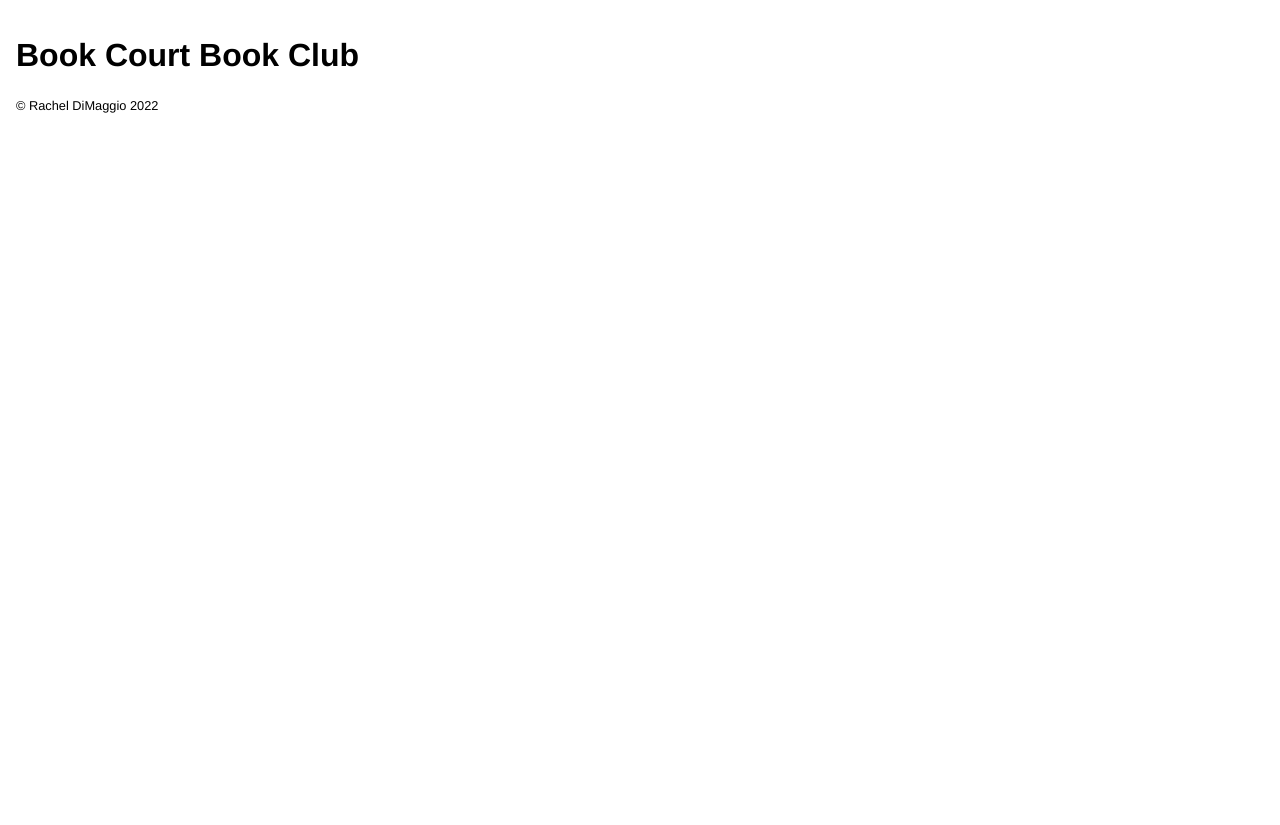
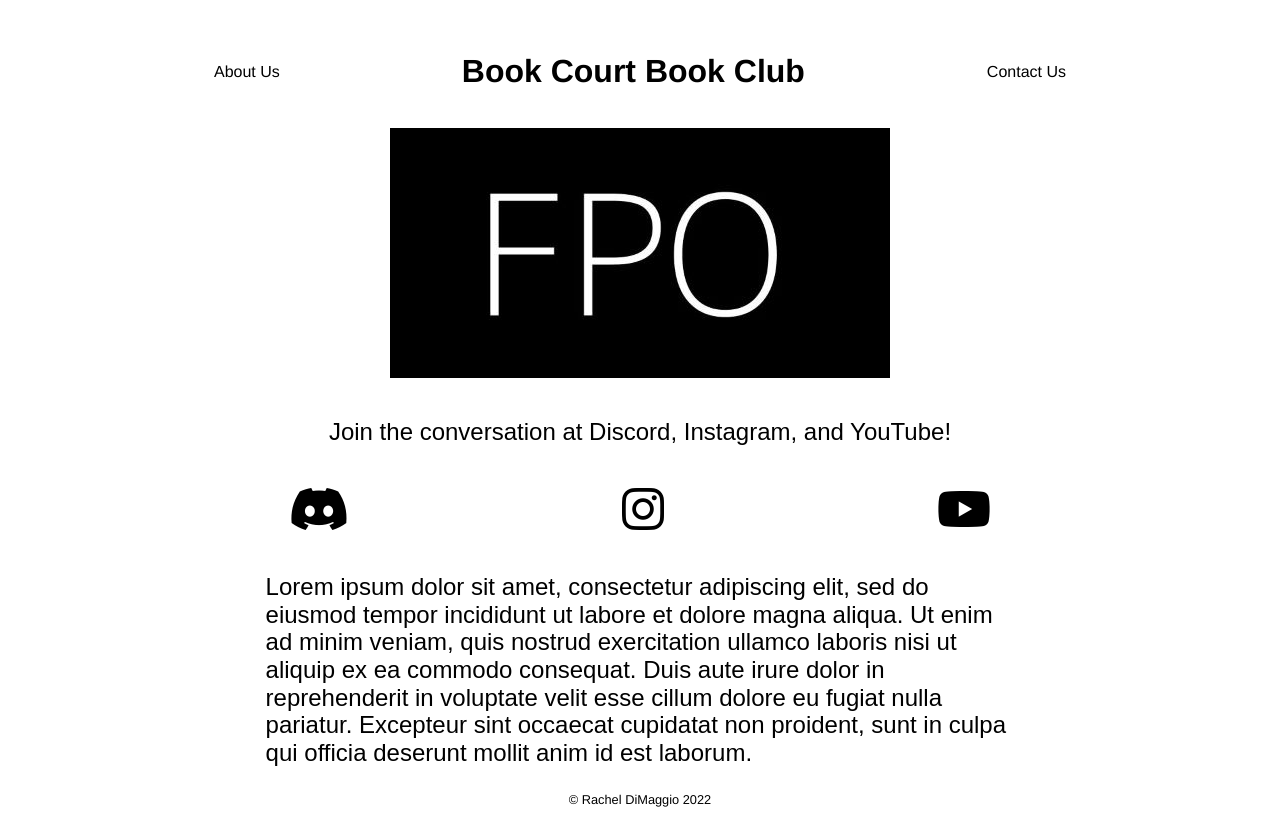
Before and after one commit to RDiMag/bookcourt-1, a plain HTML site: page index.html in a window 1280 px wide. Before the commit the page ends 800 px from the top, so only its background shows below. Drawn offline with Linux system fonts and the light colour scheme.

Commit message:
added styling

```diff
--- a/css/style.css
+++ b/css/style.css
@@ -32,12 +32,67 @@ body {
 /*******************************************/
 header {
      font-family: Helvetica;
+     text-align: center;
+}
+
+nav{
+     display: flex;
+     flex-direction: row;
+     justify-content: space-evenly;
+     align-items: center;
+     margin: 1em;
+}
+
+li{
+     list-style-type: none;
+}
+
+.main {
+     display: flex;
+     flex-direction: column;
+     gap: 1em;
+}
+
+img{
+     max-width: 100%;
+     height: auto;
+     align-self: center;
+}
+
+span{
+     font-size: 3em;
+     display: flex;
+     flex-direction: row;
+     justify-content: space-evenly;
+}
+
+p{
+     font-size: 1.5em;
+     max-width: 60%;
+     align-self: center;
+}
+
+.social{
+     text-align: center;
 }
 
 footer {
      font-family: Helvetica;
+     text-align: center;
 }
 
 /******************************************
 /* ADDITIONAL STYLES
 /*******************************************/
+
+@media screen and (max-width: 600px) {
+     body {
+       background-color: rgb(236, 180, 180);
+     }
+   }
+
+   @media screen and (max-width: 420px) {
+     body {
+       background-color: rgb(109, 190, 230);
+     }
+   }
--- a/index.html
+++ b/index.html
@@ -11,12 +11,39 @@
     <!-- external CSS link -->
     <link rel="stylesheet" href="css/normalize.css" />
     <link rel="stylesheet" href="css/style.css" />
+    <script
+      src="https://kit.fontawesome.com/7730d7f743.js"
+      crossorigin="anonymous"
+    ></script>
   </head>
   <body>
     <header>
-      <h1>Book Court Book Club</h1>
+      <nav>
+        <li>About Us</li>
+        <h1>Book Court Book Club</h1>
+        <li>Contact Us</li>
+      </nav>
     </header>
-    <h2></h2>
+    <section class="main">
+      <img src="/images/fpo.jpg" alt="FPO image, black rectangle" />
+      <p class="social">
+        Join the conversation at Discord, Instagram, and YouTube!
+      </p>
+      <span>
+        <i class="fa-brands fa-discord"></i>
+        <i class="fa-brands fa-instagram"></i>
+        <i class="fa-brands fa-youtube"></i>
+      </span>
+      <p>
+        Lorem ipsum dolor sit amet, consectetur adipiscing elit, sed do eiusmod
+        tempor incididunt ut labore et dolore magna aliqua. Ut enim ad minim
+        veniam, quis nostrud exercitation ullamco laboris nisi ut aliquip ex ea
+        commodo consequat. Duis aute irure dolor in reprehenderit in voluptate
+        velit esse cillum dolore eu fugiat nulla pariatur. Excepteur sint
+        occaecat cupidatat non proident, sunt in culpa qui officia deserunt
+        mollit anim id est laborum.
+      </p>
+    </section>
     <footer>
       <small>&copy; Rachel DiMaggio 2022</small>
     </footer>
```
Also changed, not shown: images/fpo.jpg (added).
